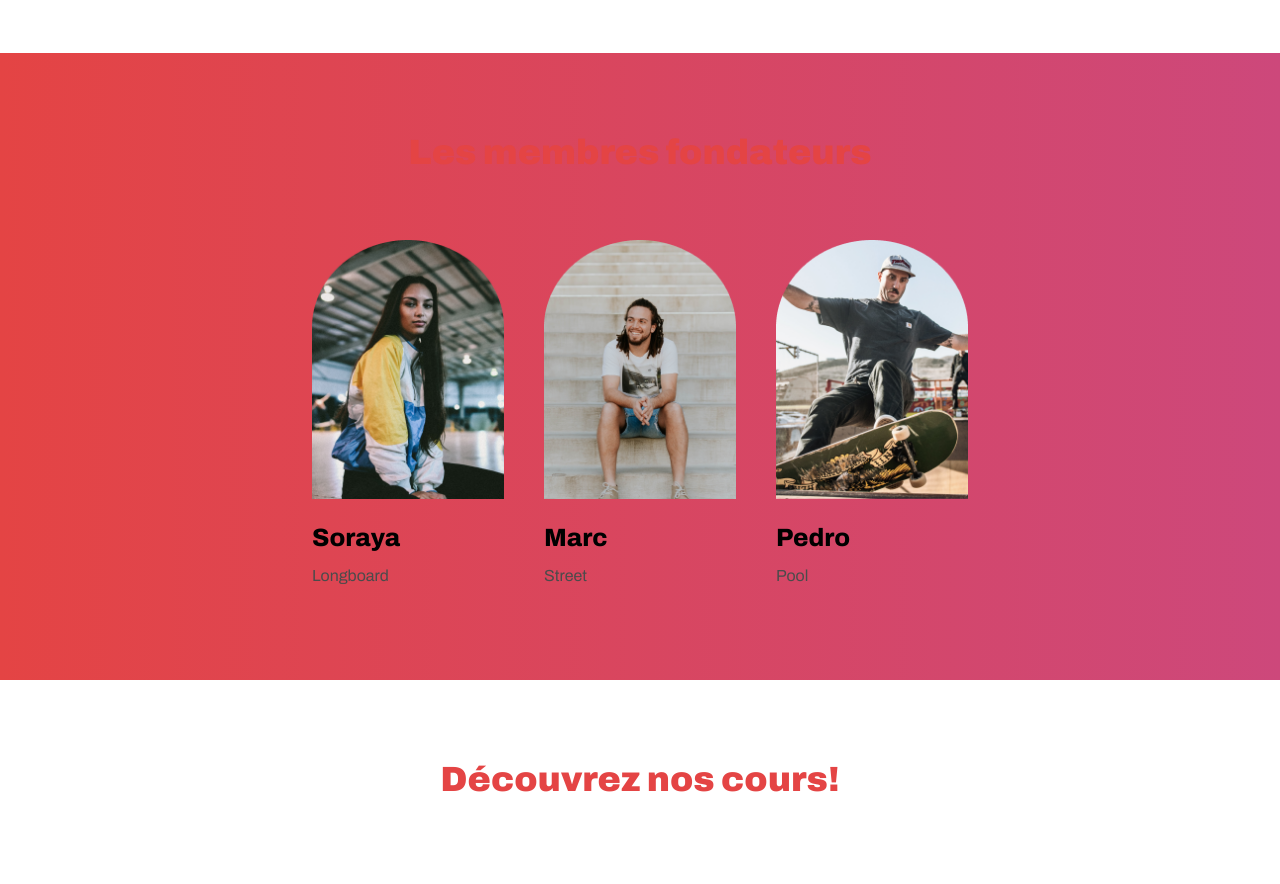
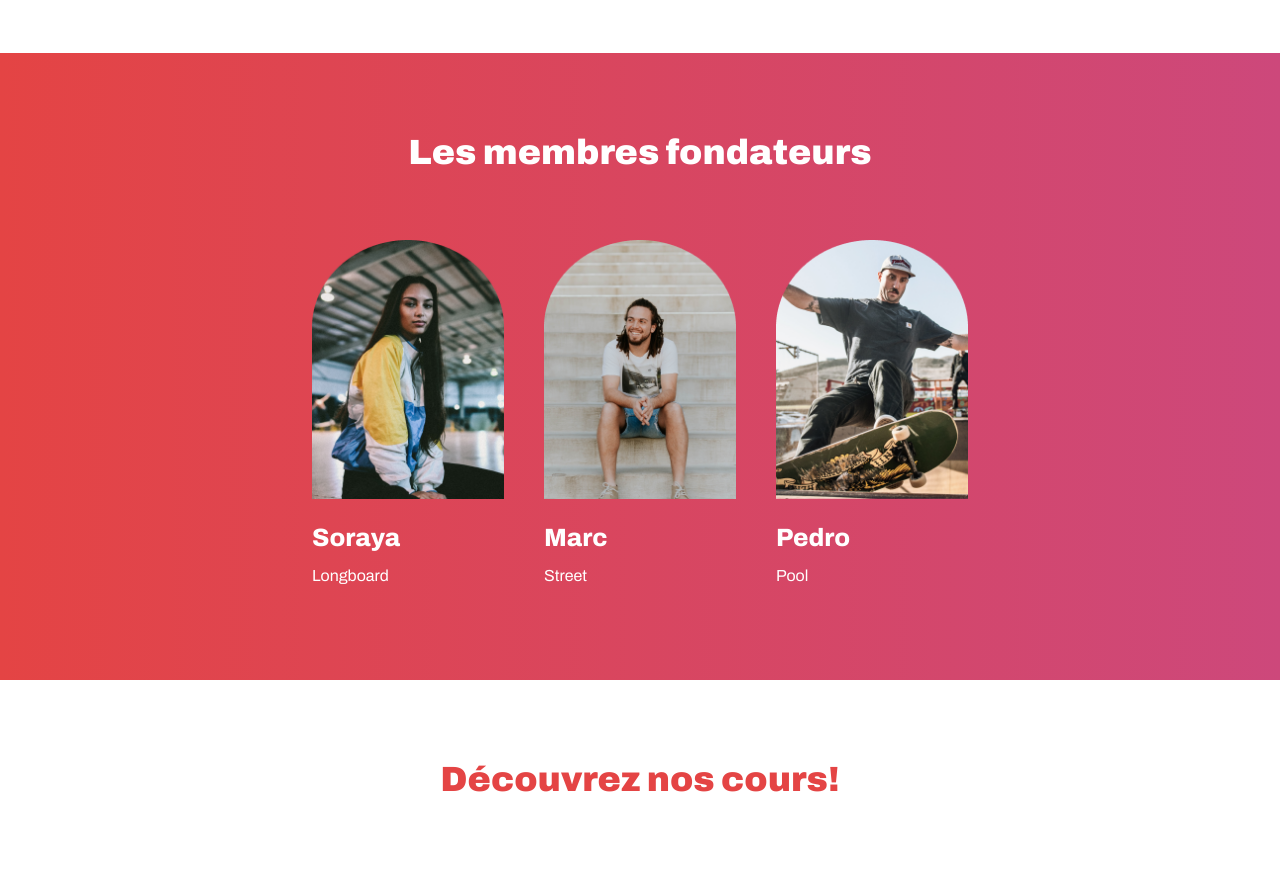
Before and after one commit to ByteVoyageur/OC-P2, a plain HTML site: page index.html in a window 1280 px wide. Shown: the part 1280-2164 px from the top of the page. Drawn offline with Linux system fonts and the light colour scheme.

Commit message:
Apply the'.whiteContentSection' class to a parent element, and then make the 'h2','h3',and 'p' elements children of that parent element.This way,the CSS rule'.whiteContentSection h2, .whiteContentSection h3, .whiteContentSection p' will be correctly applied to these elements.

```diff
--- a/index.html
+++ b/index.html
@@ -40,25 +40,28 @@
 					</div>
 				</section>
 				<section class="sectionLinearGradientBackground">
-					<h2 class="whiteContentSection h2">Les membres fondateurs</h2>
+					<div class="whiteContentSection">
+						<h2 class="h2">Les membres fondateurs</h2>
 						<div class="directionRow">
 							<article>
 								<img src="images/soraya.png" alt="Soraya">
-							<h3 class="whiteContentSection h3">Soraya</h3>
-							<p class="whiteContentSection p">Longboard</p>
+								<h3 class="h3">Soraya</h3>
+								<p class="p">Longboard</p>
 							</article>
 							<article>
 								<img src="images/marc.png" alt="marc">
-							<h3 class="whiteContentSection h3">Marc</h3>
-							<p class="whiteContentSection p">Street</p>
+								<h3 class="h3">Marc</h3>
+								<p class="p">Street</p>
 							</article>
 							<article>
 								<img src="images/pedro.png" alt="pedro">
-							<h3 class="whiteContentSection h3">Pedro</h3>
+								<h3 class="h3">Pedro</h3>
 								<p>Pool</p>
 							</article>
 						</div>
+					</div>
 				</section>
+
 				<section class="sectionLightGreyBackgroud">
 					<h2>Découvrez nos cours!</h2>
 					<div class="directionRow">
```
Lines whose indentation alone changed are shown as unchanged.
